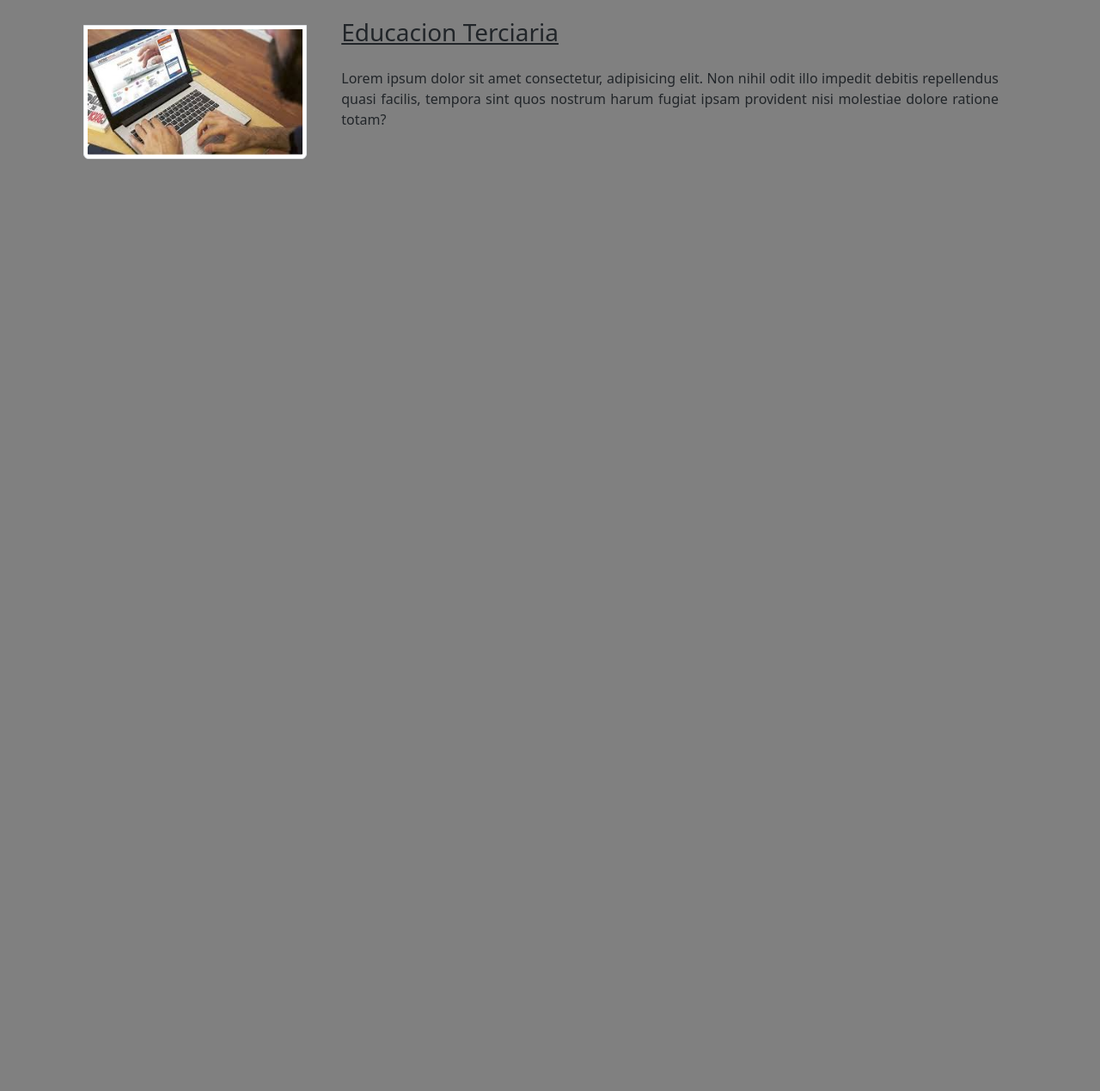
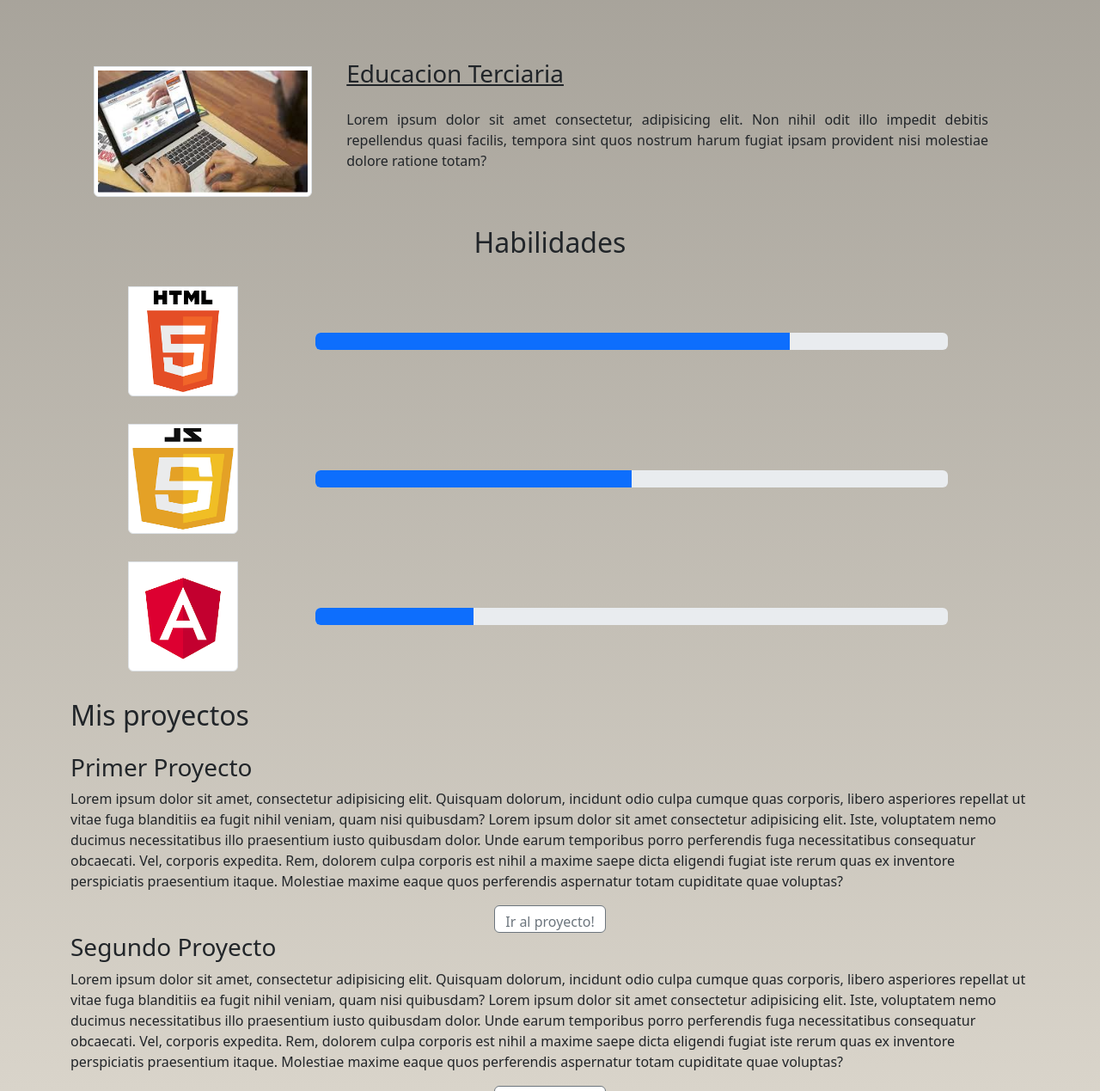
Before and after one commit to Lisandro-dev/PortfolioFrontEnd2, a website: page assets/index.html in a window 1280 px wide. Shown: the part 2383-3652 px from the top of the page at 86% size. Before the commit the page ends 2600 px from the top, so only its background shows below. Drawn offline with Linux system fonts and the light colour scheme.

Commit message:
Proyectos

```diff
--- a/assets/app/app.ts
+++ b/assets/app/app.ts
@@ -11,3 +11,4 @@ let lista:[string,number]=["corsa",1998,];
 console.log(lista);
 let Cualquiera:any=[2,"algo",false,23];
 console.log(Cualquiera[2]);
+console.log("quiero que funcione");
--- a/assets/css/styles.css
+++ b/assets/css/styles.css
@@ -1,5 +1,6 @@
 body{
-    background-color: gray;
+    background: rgb(218,213,203);
+background: linear-gradient(0deg, rgba(218,213,203,1) 0%, rgba(147,143,135,1) 50%, rgba(144,137,124,1) 100%);
 };
 
 .icono{
@@ -8,6 +9,12 @@ body{
 .margin-bt{
     margin-bottom: 2rem;
     margin-left:15px;
+}
+.margin-lt{
+    margin-left: 15px;
+}
+.margin-tp{
+    margin-top:2rem;
 }
 .list-group{
 
@@ -56,7 +63,7 @@ h1.title-banner{
 }
 /*Perfil*/
 .presentacion{
-    background-color: #A79E8B;
+
     margin-bottom: 1.5rem;
     height: 20.5rem;
 }
@@ -99,4 +106,31 @@ h2.titulo-exp{
 .Experiencia{
     padding-left: 0rem;
     padding-right: 0rem;
+
+
 }
+/*Educacion*/
+.Eduacion{
+    padding-left: 0rem;
+    padding-right: 0rem;
+}
+/*skills*/
+.card-skill{
+  width: 8rem;
+  height: 8rem;
+}
+.barra{
+  height: 20px;
+  width: 100%;
+}
+.arribayabajo2{
+  margin-top: 2rem;
+  margin-bottom: 2rem;
+}
+/*Proyectos*/
+.btn-color{
+    background-color: white;
+    height: 2rem;
+    width: auto;
+
+}
--- a/assets/index.html
+++ b/assets/index.html
@@ -63,8 +63,9 @@
 
 </section>
 <!--Experiencia-->
-<section class="Experiencia container">
-  <!--titulo-->
+<section class="Experiencia container-fluid">
+  <div class="container">
+    <!--titulo-->
   <div>
     <h2 class="titulo-exp">Mi experiencia:</h2>
   </div>
@@ -96,7 +97,7 @@
         </p>
     </div>
   </div>
-  <div class="row margin-bt">
+  <div class="row margin-lt">
     <div class="col-3">
       <div class="">
         <img src="/assets/imagenes/pexels-photo-1345089.jpeg" class="card-img-top img-thumbnail img-experiencia" alt="foto de trabajo">
@@ -111,10 +112,16 @@
         </p>
     </div>
   </div>
+  </div>
 
-  <!--Educacion-->
-  <section class="Experiencia container">
-    <!--titulo-->
+
+
+</section>
+
+<!--Educacion-->
+  <section class="Educacion container-fluid">
+    <div class="container margin-tp">
+      <!--titulo-->
     <div>
       <h2 class="titulo-exp">Educación</h2>
     </div>
@@ -155,12 +162,93 @@
 
       </div>
     </div>
+    </div>
+
+  </section>
+
+<!--Habilidades-->
+<section>
+  <div class="container text-center">
+    <h2>Habilidades</h2>
+  </div>
+  <div class="container arribayabajo2" >
+    <div class="row">
+    <div class="col-3 text-center">
+      <img src="/assets/imagenes/descarga (4).png" alt="" class="card-img-top img-thumbnail card-skill" alt="foto de trabajo">
+    </div>
+
+    <div class="col-8 d-flex align-items-center">
+      <div class="progress barra" role="progressbar" aria-label="Basic example" aria-valuenow="75" aria-valuemin="0" aria-valuemax="100">
+        <div class="progress-bar w-75">
+
+        </div>
+      </div>
+    </div>
+  </div>
+  </div>
+  <div class="container arribayabajo2" >
+    <div class="row">
+    <div class="col-3 text-center">
+      <img src="/assets/imagenes/descarga (5).png" alt="" class="card-img-top img-thumbnail card-skill" alt="foto de trabajo">
+    </div>
+
+    <div class="col-8 d-flex align-items-center">
+      <div class="progress barra" role="progressbar" aria-label="Basic example" aria-valuenow="75" aria-valuemin="0" aria-valuemax="100">
+        <div class="progress-bar w-50">
+
+        </div>
+      </div>
+    </div>
+  </div>
+  </div>
+  <div class="container arribayabajo2" >
+    <div class="row">
+    <div class="col-3 text-center">
+      <img src="/assets/imagenes/descarga (6).png" alt="" class="card-img-top img-thumbnail card-skill" alt="foto de trabajo">
+    </div>
+
+    <div class="col-8 d-flex align-items-center">
+      <div class="progress barra" role="progressbar" aria-label="Basic example" aria-valuenow="75" aria-valuemin="0" aria-valuemax="100">
+        <div class="progress-bar w-25">
+
+        </div>
+      </div>
+    </div>
+  </div>
+  </div>
 
 </section>
+<!--Proyectos-->
+<section>
+  <div class="container">
+    <h2 class="my-4">Mis proyectos</h2>
+    <div class="row">
+      <div class="col-md-12">
+        <div class="">
+          <h3>Primer Proyecto</h3>
+          <p>Lorem ipsum dolor sit amet, consectetur adipisicing elit. Quisquam dolorum, incidunt odio culpa cumque quas corporis, libero asperiores repellat ut vitae fuga blanditiis ea fugit nihil veniam, quam nisi quibusdam? Lorem ipsum dolor sit amet consectetur adipisicing elit. Iste, voluptatem nemo ducimus necessitatibus illo praesentium iusto quibusdam dolor. Unde earum temporibus porro perferendis fuga necessitatibus consequatur obcaecati. Vel, corporis expedita.
+           Rem, dolorem culpa corporis est nihil a maxime saepe dicta eligendi fugiat iste rerum quas ex inventore perspiciatis praesentium itaque. Molestiae maxime eaque quos perferendis aspernatur totam cupiditate quae voluptas?</p>
 
+          <div class="text-center">
+            <button type="button" class="btn btn-outline-secondary btn-color text-center">Ir al proyecto!</button></div>
+          </div>
+        </div>
+      </div>
+      <div class="col-md-12">
+        <div class="">
+          <h3>Segundo Proyecto</h3>
+          <p>Lorem ipsum dolor sit amet, consectetur adipisicing elit. Quisquam dolorum, incidunt odio culpa cumque quas corporis, libero asperiores repellat ut vitae fuga blanditiis ea fugit nihil veniam, quam nisi quibusdam? Lorem ipsum dolor sit amet consectetur adipisicing elit. Iste, voluptatem nemo ducimus necessitatibus illo praesentium iusto quibusdam dolor. Unde earum temporibus porro perferendis fuga necessitatibus consequatur obcaecati. Vel, corporis expedita.
+           Rem, dolorem culpa corporis est nihil a maxime saepe dicta eligendi fugiat iste rerum quas ex inventore perspiciatis praesentium itaque. Molestiae maxime eaque quos perferendis aspernatur totam cupiditate quae voluptas?</p>
 
+          <div class="text-center">
+            <button type="button" class="btn btn-outline-secondary btn-color text-center">Ir al proyecto!</button></div>
+          </div>
+        </div>
+      </div>
 
-
+    </div>
+  </div>
+</section>
 
 <!-- Modal -->
 <div class="modal fade" id="ModalLogin" tabindex="-1" aria-labelledby="exampleModalLabel" aria-hidden="true">
@@ -192,7 +280,8 @@
 </div>
 
 
-  <script src="js/app.js"></script>
+
+
   <script src="/bootstrap/js/bootstrap.min.js"> </script>
 </body>
 </html>
```
Also changed, not shown: assets/imagenes/descarga (4).png (added), assets/imagenes/descarga (5).png (added), assets/imagenes/descarga (6).png (added).
